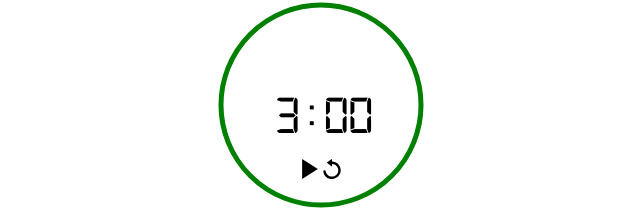
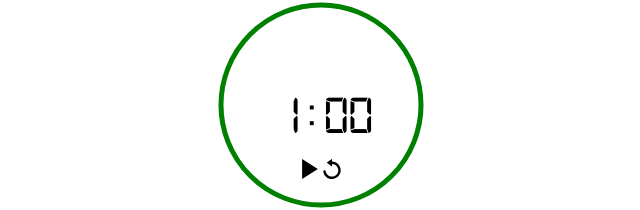
Before and after one commit to blogscot/pomodoro-timer, a React (Create React App) app: page / in a window 1280 px wide. Shown: the part 240-450 px from the top of the page, without its empty margins (319-959 px from the left). Built offline with nearby package versions, Linux system fonts and the light colour scheme.

Commit message:
Read duration from redux store

```diff
--- a/src/components/Clock.js
+++ b/src/components/Clock.js
@@ -10,7 +10,6 @@ class Clock extends Component {
   running = false
   timer = null
   state = {
-    duration: 180,
     currentTime: 0,
   }
   constructor(props) {
@@ -32,7 +31,7 @@ class Clock extends Component {
       this.setState({
         currentTime: newTime,
       })
-      if (newTime >= this.state.duration) {
+      if (newTime >= this.props.duration) {
         clearInterval(this.timer)
         this.props.toggleRunning()
         this.running = false
@@ -40,12 +39,13 @@ class Clock extends Component {
     }, 1000)
   }
   render() {
-    let { duration, currentTime } = this.state
+    let { currentTime } = this.state
+    let { duration } = this.props
     const remainingTime = duration - currentTime
     return (
       <div className={styles.clock}>
         <Display seconds={remainingTime}></Display>
-        <Timer total={this.state.duration} current={this.state.currentTime} />
+        <Timer total={duration} current={currentTime} />
       </div>
     )
   }
@@ -53,6 +53,7 @@ class Clock extends Component {
 
 const mapStateToProps = state => ({
   running: state.running,
+  duration: state.duration,
 })
 
 const mapDispatchToProps = dispatch => ({
```
